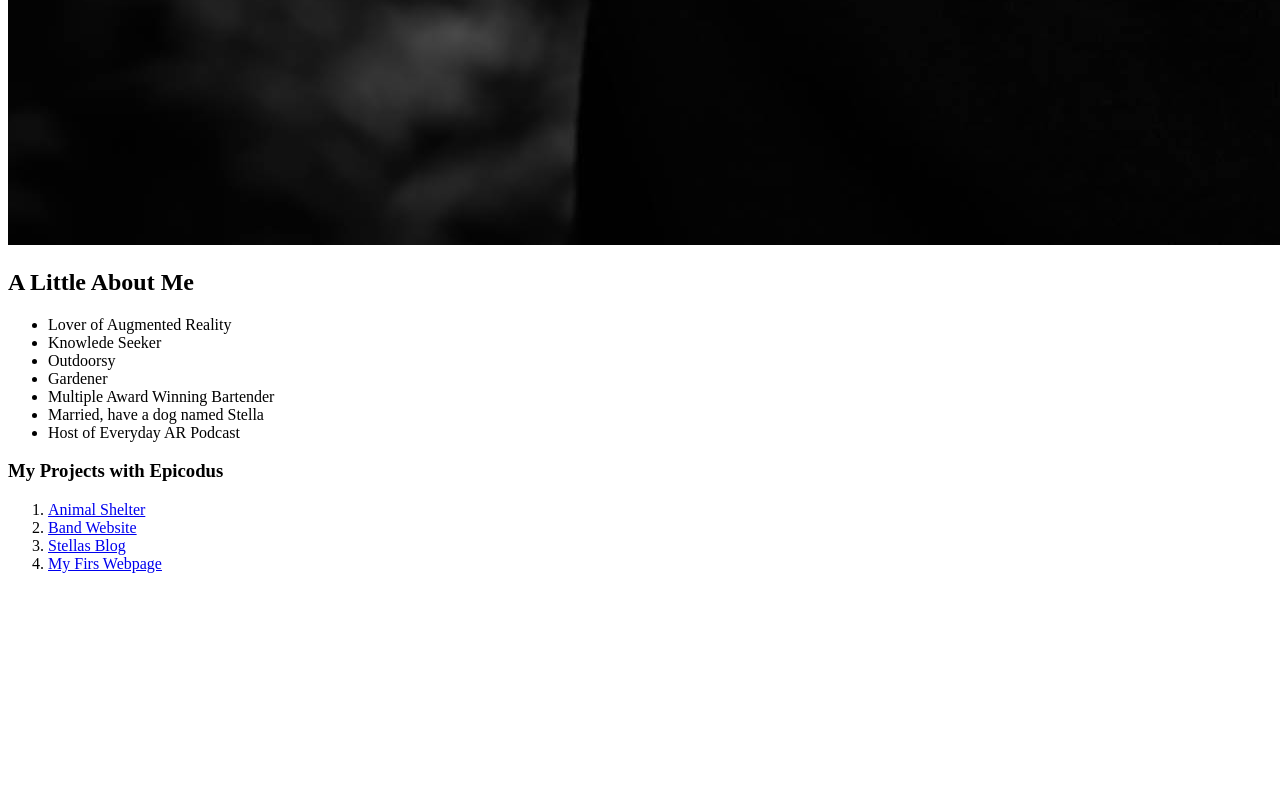
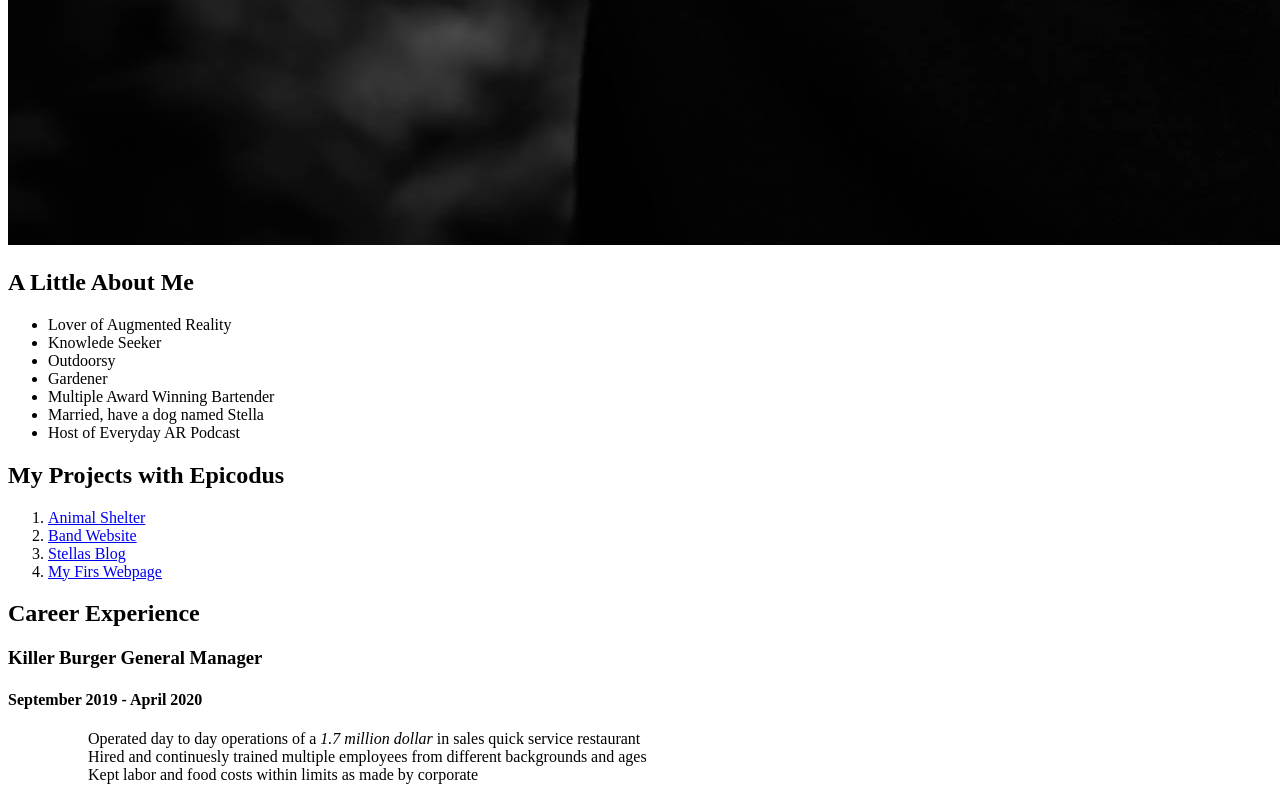
Before and after one commit to wattsjmichael/Portfolio, a plain HTML site: page index.html in a window 1280 px wide. Shown: the part 5686-6486 px from the top of the page. Before the commit the page ends 6275 px from the top, so only its background shows below. Drawn offline with Linux system fonts and the light colour scheme; files whose address does not match are found by name.

Commit message:
Added Career Experience to Index.html

```diff
--- a/index.html
+++ b/index.html
@@ -18,7 +18,7 @@
         <li>Host of Everyday AR Podcast</li>
       </ul>
     </p>
-    <h3>My Projects with Epicodus</h3>
+    <h2>My Projects with Epicodus</h2>
     <p>
       <ol>
         <li><a href="https://github.com/wattsjmichael/Animal-shelter">Animal Shelter</a></li>
@@ -26,7 +26,14 @@
         <li><a href="https://github.com/wattsjmichael/Stellas-Blog">Stellas Blog</a></li>
         <li><a href="https://github.com/wattsjmichael/my-first-webpage">My Firs Webpage</a></li>
       </ol>
-
     </p>
+    <h2>Career Experience</h2>
+    <p><h3>Killer Burger General Manager</h3>
+          <h4>September 2019 - April 2020</h4>
+      <ol>
+        <ul>Operated day to day operations of a <em>1.7 million dollar</em> in sales quick service restaurant</ul>
+        <ul>Hired and continuesly trained multiple employees from different backgrounds and ages</ul>
+        <ul>Kept labor and food costs within limits as made by corporate</ul>
+      </ol>
   </body>
 </html>
```
